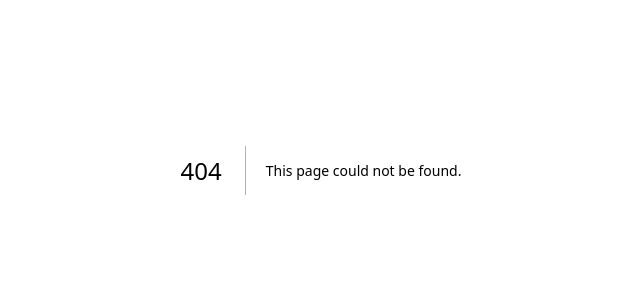
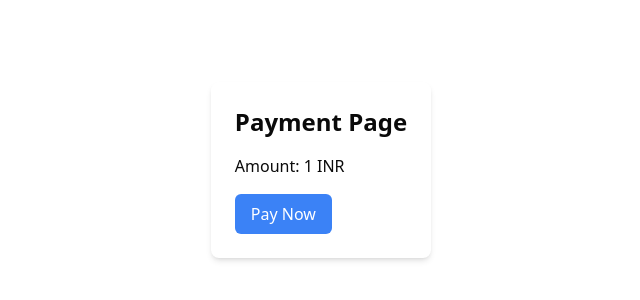
Before and after one commit to omsatodiya/Helper_Buddy_-, a Next.js app: page /payment in a window 1280 px wide. Before the commit this address had no page. Shown: the part 230-530 px from the top of the page, without its empty margins (319-959 px from the left). Built offline with nearby package versions, Linux system fonts and the light colour scheme.

Commit message:
feat-payment

```diff
--- /dev/null
+++ b/app/api/create-order/route.ts
@@ -0,0 +1,25 @@
+import { NextRequest, NextResponse } from 'next/server';
+import Razorpay from 'razorpay';
+
+const razorpay = new Razorpay({
+  key_id: process.env.RAZORPAY_KEY_ID!,
+  key_secret: process.env.RAZORPAY_KEY_SECRET!,
+});
+
+export async function POST(request: NextRequest) {
+  try {
+    const body = await request.json();
+    const amount = body.amount || 1; // Default to 100 if not provided
+
+    const order = await razorpay.orders.create({
+      amount: amount * 100, // Convert to paise
+      currency: 'INR',
+      receipt: 'receipt_' + Math.random().toString(36).substring(7),
+    });
+
+    return NextResponse.json({ orderId: order.id }, { status: 200 });
+  } catch (error) {
+    console.error("Error creating order:", error);
+    return NextResponse.json({ message: "Error creating order" }, { status: 500 });
+  }
+}
--- /dev/null
+++ b/app/api/verify-payment/route.ts
@@ -0,0 +1,34 @@
+import { NextRequest, NextResponse } from 'next/server';
+import crypto from 'crypto';
+
+export async function POST(request: NextRequest) {
+  try {
+    const body = await request.json();
+    const { razorpay_order_id, razorpay_payment_id, razorpay_signature } = body;
+
+    // Create a signature using the order_id and payment_id
+    const text = `${razorpay_order_id}|${razorpay_payment_id}`;
+    const signature = crypto
+      .createHmac('sha256', process.env.RAZORPAY_KEY_SECRET!)
+      .update(text)
+      .digest('hex');
+
+    // Verify the signature
+    const isAuthentic = signature === razorpay_signature;
+
+    if (isAuthentic) {
+      return NextResponse.json({ success: true }, { status: 200 });
+    } else {
+      return NextResponse.json(
+        { success: false, message: 'Invalid signature' },
+        { status: 400 }
+      );
+    }
+  } catch (error) {
+    console.error("Error verifying payment:", error);
+    return NextResponse.json(
+      { success: false, message: "Error verifying payment" },
+      { status: 500 }
+    );
+  }
+}
--- /dev/null
+++ b/app/payment/page.tsx
@@ -0,0 +1,109 @@
+"use client";
+
+import { useState } from "react";
+import Script from "next/script";
+
+declare global {
+  interface Window {
+    Razorpay: any;
+  }
+}
+
+export default function PaymentPage() {
+  const AMOUNT = 1;
+  const [isProcessing, setIsProcessing] = useState(false);
+  const [paymentSuccess, setPaymentSuccess] = useState(false);
+
+  const handlePayment = async () => {
+    setIsProcessing(true);
+
+    try {
+      const response = await fetch("/api/create-order", {
+        method: "POST",
+        headers: {
+          "Content-Type": "application/json",
+        },
+        body: JSON.stringify({ amount: AMOUNT }),
+      });
+
+      const data = await response.json();
+
+      const options = {
+        key: process.env.NEXT_PUBLIC_RAZORPAY_KEY_ID,
+        amount: AMOUNT * 100,
+        currency: "INR",
+        name: "Helper Buddy",
+        description: "Payment",
+        order_id: data.orderId,
+        handler: async function (response: any) {
+          try {
+            const verificationResponse = await fetch("/api/verify-payment", {
+              method: "POST",
+              headers: {
+                "Content-Type": "application/json",
+              },
+              body: JSON.stringify({
+                razorpay_payment_id: response.razorpay_payment_id,
+                razorpay_order_id: response.razorpay_order_id,
+                razorpay_signature: response.razorpay_signature,
+              }),
+            });
+
+            const verificationResult = await verificationResponse.json();
+
+            if (verificationResult.success) {
+              setPaymentSuccess(true);
+              console.log("Payment verified successfully");
+            }
+          } catch (error) {
+            console.error("Payment verification failed", error);
+          }
+        },
+        prefill: {
+          name: "John Doe",
+          email: "johndoe@example.com",
+          contact: "9999999999",
+        },
+        theme: {
+          color: "#3B82F6",
+        },
+      };
+
+      // Add type declaration for Razorpay
+      const rzp1 = new (window as any).Razorpay(options);
+      rzp1.open();
+    } catch (error) {
+      console.error("Payment failed", error);
+    } finally {
+      setIsProcessing(false);
+    }
+  };
+
+  return (
+    <div className="flex flex-col items-center justify-center min-h-screen py-2">
+      <Script
+        src="https://checkout.razorpay.com/v1/checkout.js"
+        strategy="lazyOnload"
+      />
+      <div className="p-6 bg-white rounded-lg shadow-md">
+        <h1 className="text-2xl font-bold mb-4">Payment Page</h1>
+        {paymentSuccess ? (
+          <div className="text-green-600 mb-4">
+            Payment completed successfully!
+          </div>
+        ) : (
+          <>
+            <p className="mb-4">Amount: {AMOUNT} INR</p>
+            <button
+              onClick={handlePayment}
+              disabled={isProcessing}
+              className="bg-blue-500 hover:bg-blue-600 text-white px-4 py-2 rounded-md disabled:opacity-50 disabled:cursor-not-allowed"
+            >
+              {isProcessing ? "Processing..." : "Pay Now"}
+            </button>
+          </>
+        )}
+      </div>
+    </div>
+  );
+}
--- a/package.json
+++ b/package.json
@@ -20,6 +20,7 @@
     "mongoose": "^8.10.0",
     "next": "15.1.6",
     "next-auth": "^4.24.11",
+    "razorpay": "^2.9.5",
     "react": "^19.0.0",
     "react-dom": "^19.0.0",
     "react-icons": "^5.4.0",
```
Also changed, not shown: 1 other file (tests, documents, lock files or other folders).
